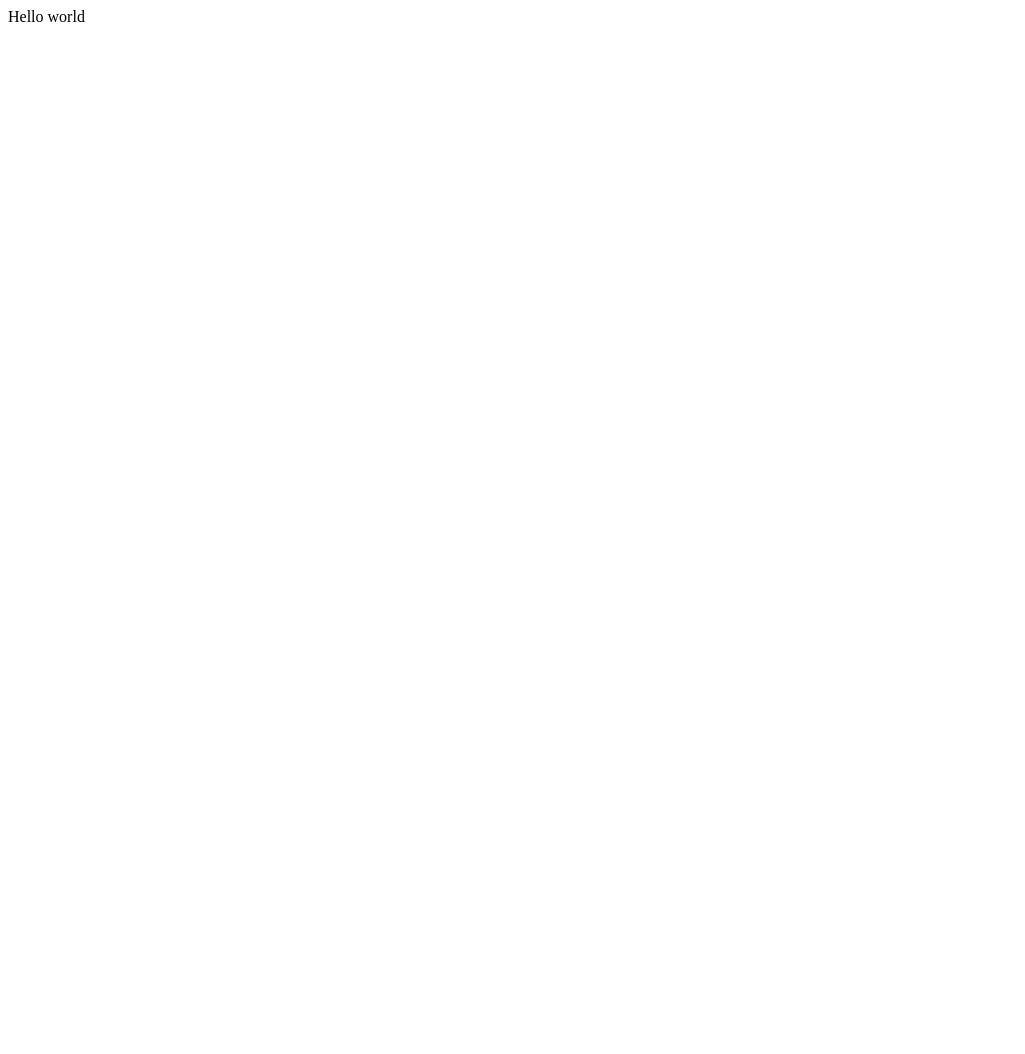
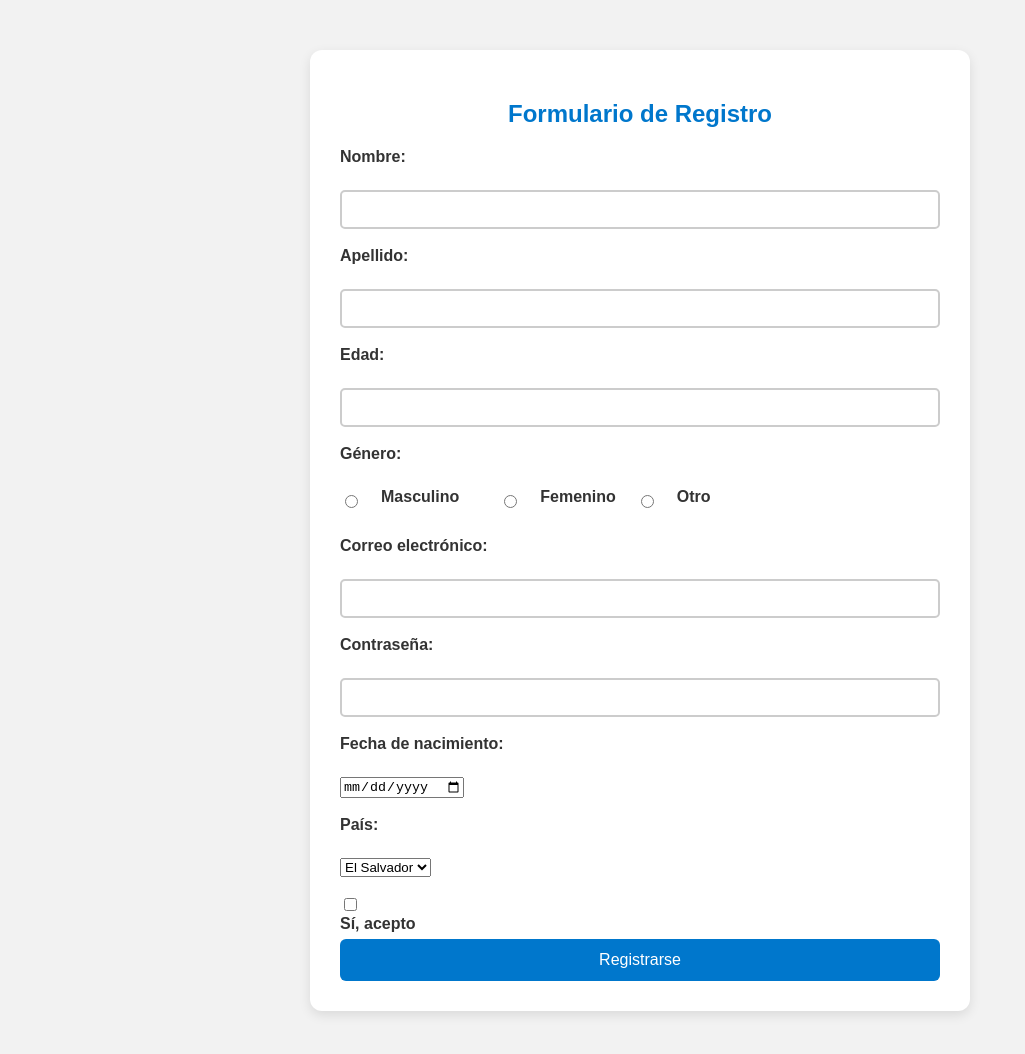
Before and after one commit to rubbn-cq/Formulario1, a plain HTML site: page index.html in a window 1280 px wide. Shown: the whole page, without its empty margins (0-1025 px from the left). Before the commit the page ends 800 px from the top, so only its background shows below. Drawn offline with Linux system fonts and the light colour scheme.

Commit message:
Editar CSS a Formulario

```diff
--- /dev/null
+++ b/index.css
@@ -0,0 +1,102 @@
+body {
+  margin: 0;
+  padding: 0;
+  font-family: Arial, sans-serif;
+  background-color: #f2f2f2;
+}
+
+.container {
+  max-width: 600px;
+  margin: 50px auto;
+  padding: 30px;
+  background-color: #fff;
+  border-radius: 12px;
+  box-shadow: 0 4px 12px rgba(0, 0, 0, 0.1);
+}
+
+h2 {
+  text-align: center;
+  color: #0077cc;
+  margin-bottom: 20px;
+}
+
+label {
+  display: block;
+  margin-bottom: 6px;
+  font-weight: bold;
+  color: #333;
+}
+
+.genero {
+  display: flex;
+  gap: 20px;
+  margin: 25px 0;
+}
+
+.genero label {
+  display: flex;
+  align-items: center;
+  gap: 10px;
+}
+
+input[type="text"],
+input[type="email"],
+input[type="number"],
+input[type="password"],
+textarea {
+  padding: 10px;
+  border: 2px solid #ccc;
+  border-radius: 5px;
+  outline: none;
+  transition: all 0.3s ease;
+  width: 100%;
+  box-sizing: border-box;
+}
+
+input[type="text"]:focus,
+input[type="email"]:focus,
+input[type="number"]:focus,
+input[type="password"]:focus,
+textarea:focus {
+  border-color: #007BFF;
+  background-color: #f0f8ff;
+  box-shadow: 0 0 5px rgba(0, 123, 255, 0.3);
+}
+
+#sexoM:checked + label {
+  color: #3498db;
+  border-color: #3498db;
+}
+
+#sexoF:checked + label {
+  color: #e91e63;
+  border-color: #e91e63;
+}
+
+#Otro:checked + label {
+  color: #02c533;
+  border-color: #02c533;
+}
+
+button,
+input[type="submit"] {
+  width: 100%;
+  padding: 12px;
+  background-color: #0077cc;
+  color: #fff;
+  border: none;
+  border-radius: 6px;
+  font-size: 16px;
+  cursor: pointer;
+}
+
+button:hover,
+input[type="submit"]:hover {
+  background-color: #005fa3;
+}
+
+h1,
+h2 {
+  text-align: center;
+  color: #0077cc;
+}
--- a/index.html
+++ b/index.html
@@ -1,16 +1,57 @@
 <!DOCTYPE html>
-<html>
+<html lang="es">
+<head>
+  <meta charset="UTF-8">
+  <title>Formulario de Registro</title>
+  <link rel="stylesheet" href="index.css">
+</head>
+<body>
+  <div class="container">
+    <h2>Formulario de Registro</h2>
+    <form action="#" method="post">
+      <label>Nombre:</label><br>
+      <input type="text" name="nombre"><br><br>
 
-<head>
-  <meta charset="utf-8">
-  <meta name="viewport" content="width=device-width">
-  <title>replit</title>
-  <link href="style.css" rel="stylesheet" type="text/css" />
-</head>
+      <label>Apellido:</label><br>
+      <input type="text" name="apellido"><br><br>
 
-<body>
-  Hello world
-  <script src="script.js"></script>
+      <label>Edad:</label><br>
+      <input type="number" name="edad"><br><br>
+
+      <label>Género:</label>
+      <div class="genero">
+        <input type="radio" id="sexoM" name="sexo" value="masculino">
+        <label for="sexoM">Masculino</label><br>
+        <input type="radio" id="sexoF" name="sexo" value="femenino">
+        <label for="sexoF">Femenino</label>
+        <input type="radio" id="Otro" name="sexo" value="otro">
+        <label for="Otro">Otro</label>
+      </div>
+
+      <label>Correo electrónico:</label><br>
+      <input type="email" name="correo"><br><br>
+
+      <label>Contraseña:</label><br>
+      <input type="password" name="password"><br><br>
+
+      <label>Fecha de nacimiento:</label><br>
+      <input type="date" name="fecha"><br><br>
+
+      <label>País:</label><br>
+      <select name="pais">
+        <option value="El Salvador">El Salvador</option>
+        <option value="Guatemala">Guatemala</option>
+        <option value="Honduras">Honduras</option>
+        <option value="Otro">Otro</option>
+      </select><br><br>
+
+      <div class="checkbox-group">
+        <input type="checkbox" id="terminos" name="terminos">
+        <label for="terminos">Sí, acepto</label>
+      </div>
+
+      <input type="submit" value="Registrarse">
+    </form>
+  </div>
 </body>
-
 </html>
--- a/style.css
+++ /dev/null
@@ -1,4 +0,0 @@
-html {
-  height: 100%;
-  width: 100%;
-}
```
Also changed, not shown: script.js (deleted).
